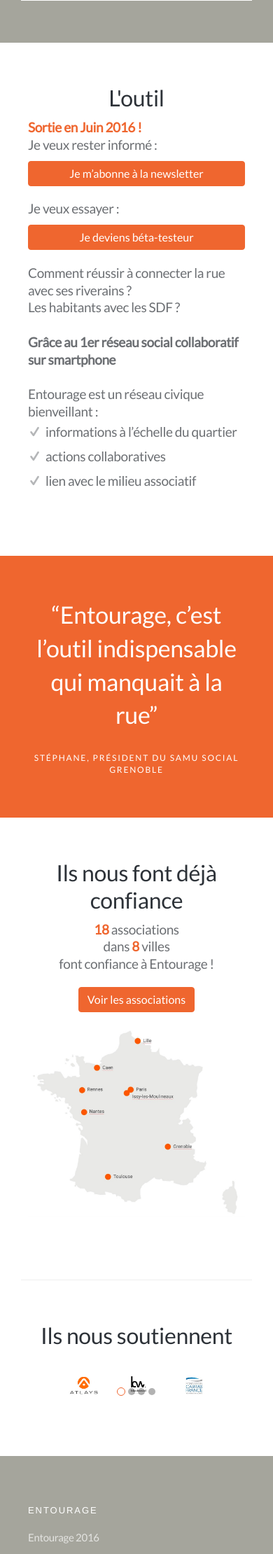
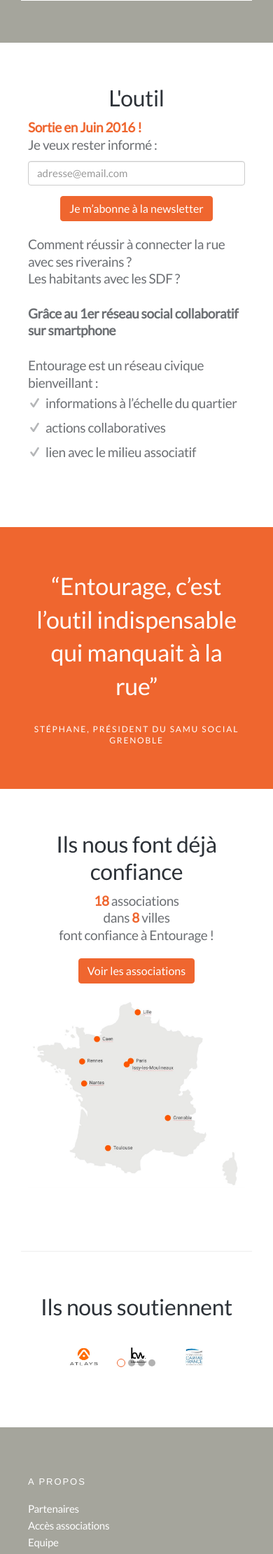
Before and after one commit to ReseauEntourage/ReseauEntourage.github.io, a PHP site: page / in a window 390 px wide. Shown: the part 2847-5067 px from the top of the page at 70% size. Run offline with PHP 8.4, Linux system fonts and the light colour scheme; some web fonts are replaced; grey boxes are pictures that could not be loaded.

Commit message:
Improve footer WIP: newsletter button

```diff
--- a/assets/css/application-entourage.css
+++ b/assets/css/application-entourage.css
@@ -293,3 +293,6 @@
 .h1.block-title, h1.block-title {
   font-weight: 900;
 }
+#copyright{
+   text-align: center;
+ }
--- a/index.html
+++ b/index.html
@@ -210,10 +210,17 @@
         <div class="col-sm-5 col-sm-push-7">
           <div class="lead">
             <strong class="orange">Sortie en Juin 2016 ! </strong>
+            <form role="form" class="material" method="POST" action="<%= @messages_form_url %>">
             <p class="lead m-b-0 p-b-s">Je veux rester informé :</p>
-            <button class="btn btn-primary w-full">Je m’abonne à la newsletter</button>
-            <p class="lead m-b-0 p-b-s m-t">Je veux essayer :</p>
-            <button class="btn btn-primary w-full">Je deviens béta-testeur</button>
+              <div class="form-group">
+                <div class="input-field">
+                  <input required class="form-control" id="contact_form-email" name="email" type="email"  placeholder="adresse@email.com">
+                </div>
+              </div>
+              <button type="submit" class="btn btn-submit btn-primary center-block">Je m’abonne à la newsletter</button>
+            </form>
+            <!--<p class="lead m-b-0 p-b-s m-t">Je veux essayer :</p>
+            <button class="btn btn-primary w-full">Je deviens béta-testeur</button>-->
           </div>
         </div>
         <div class="col-sm-6 col-sm-pull-5">
@@ -329,14 +336,6 @@
       <div class="row">
         <div class="col-sm-3 m-b-md">
           <ul class="list-unstyled list-spaced">
-            <li class="m-b"><h6 class="text-uppercase">Entourage</h6></li>
-            <li class="text-muted">
-              Entourage 2016
-            </li>
-          </ul>
-        </div>
-        <div class="col-sm-2 col-sm-offset-1 m-b-md">
-          <ul class="list-unstyled list-spaced">
             <li class="m-b"><h6 class="text-uppercase">A propos</h6></li>
             <li class="text-muted">
               <a href="./partenaires.html" title="Entourage, partenaires">Partenaires</a>
@@ -349,18 +348,18 @@
             </li>
           </ul>
         </div>
-        <div class="col-sm-2 m-b-md">
+        <div class="col-sm-3 m-b-md">
           <ul class="list-unstyled list-spaced">
             <li class="m-b"><h6 class="text-uppercase">Support</h6></li>
             <li class="text-muted">
               <a target="_blank" href="mailto:contact@entourage.social" title="Contacter Entourage">Nous contacter</a>
             </li>
             <li class="text-muted">
-              <a href="assets/pdf/charteutilisateur-ntouragepro.pdf" title="Entourage, charte utlisateur" target="_blank">Charte utilisateur</a>
+              <a href="https://s3-eu-west-1.amazonaws.com/entourage-ressources/charte.pdf" title="Entourage, charte utlisateur" target="_blank">Charte utilisateur</a>
             </li>
           </ul>
         </div>
-        <div class="col-sm-2 m-b-md">
+        <div class="col-sm-3 m-b-md">
           <ul class="list-unstyled list-spaced">
             <li class="m-b"><h6 class="text-uppercase">Retrouvez-nous</h6></li>
             <li class="text-muted">
@@ -373,7 +372,7 @@
             </li>
           </ul>
         </div>
-        <div class="col-sm-2 m-b-md">
+        <div class="col-sm-3 m-b-md">
           <ul class="list-unstyled list-spaced">
             <li class="m-b"><h6 class="text-uppercase">Suivez-nous !</h6></li>
             <li class="text-muted">
@@ -395,6 +394,11 @@
           </ul>
         </div>
       </div>
+      <div class="row">
+        <div id="copyright" class="col-sm">
+            Copyright © Entourage 2016
+        </div>
+      </div>
     </div>
   </div>
   </div>
```
Also changed, not shown: associations.html (+9 -12 lines), equipe.html (+9 -12 lines), partenaires.html (+9 -12 lines), presse.html (+9 -12 lines), 1 other file.
